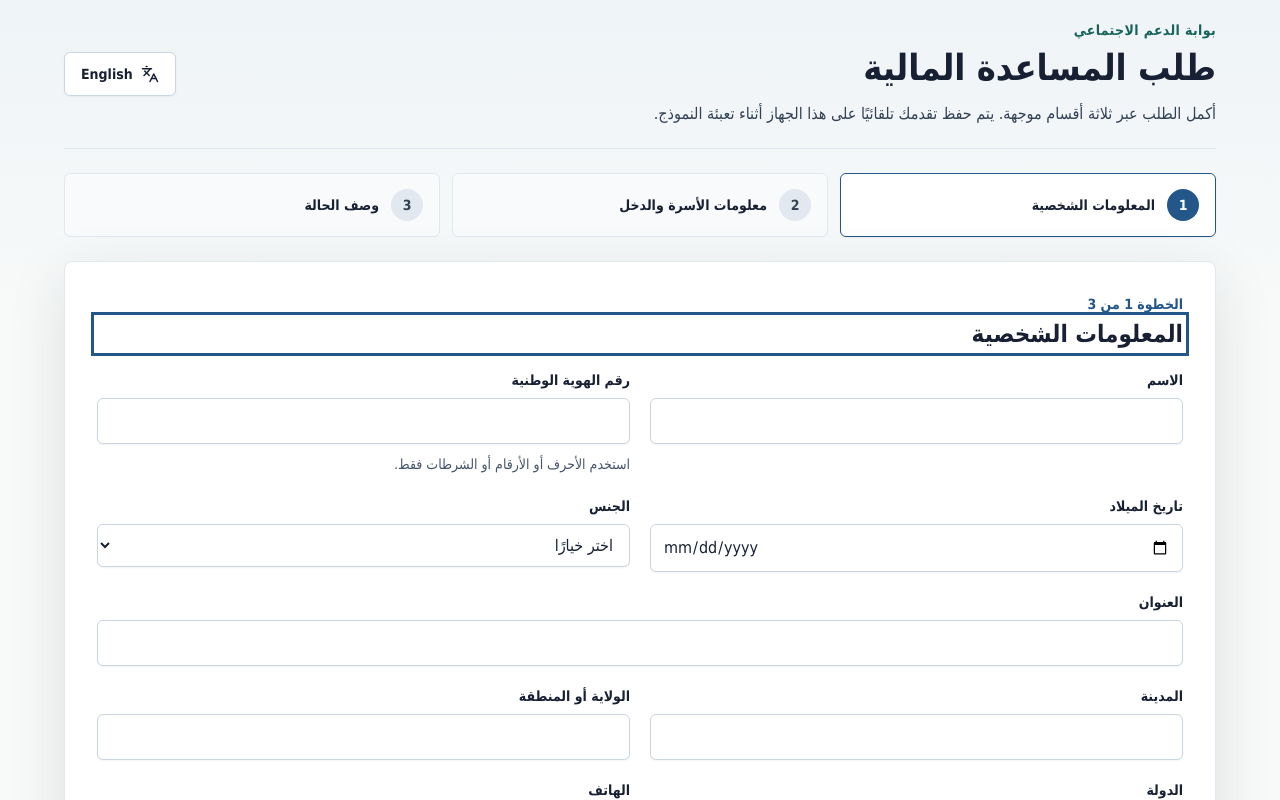
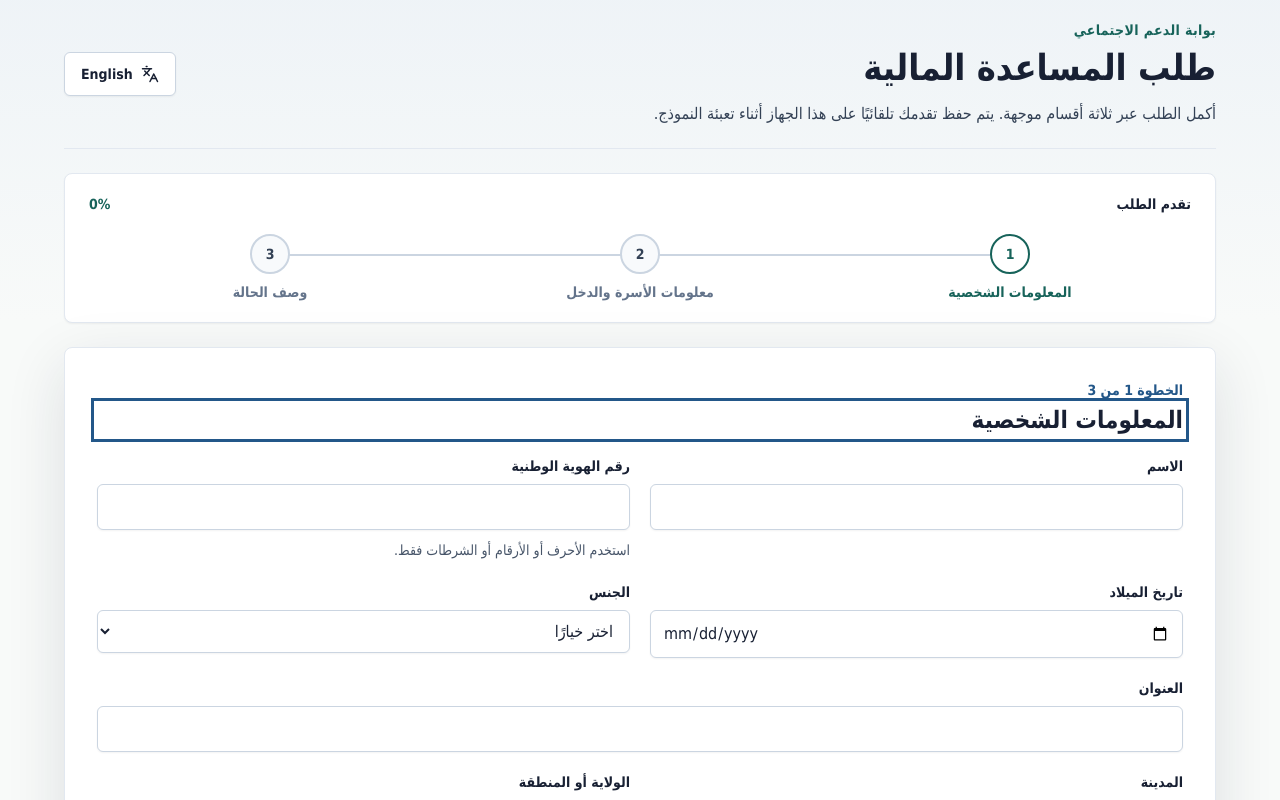
Before and after one commit to SyedAsadAbrar/social-support-app, a Next.js app: page /ar/apply in a window 1280 px wide. Shown: the top 800 px of the page. Built offline with nearby package versions, Linux system fonts and the light colour scheme.

Commit message:
Update wizard progress indicator

```diff
--- a/src/features/application-wizard/components/ProgressStepper.tsx
+++ b/src/features/application-wizard/components/ProgressStepper.tsx
@@ -1,46 +1,75 @@
-"use client";
-
-import {Check} from "lucide-react";
+import {classNames} from "@/lib/classNames";
 
 type ProgressStepperProps = {
   currentStep: number;
   labels: string[];
+  progressLabel: string;
 };
 
-export function ProgressStepper({currentStep, labels}: ProgressStepperProps) {
+export function ProgressStepper({
+  currentStep,
+  labels,
+  progressLabel
+}: ProgressStepperProps) {
+  const stepCount = labels.length;
+  const completedSegments = Math.max(currentStep, 0);
+  const totalSegments = Math.max(stepCount - 1, 1);
+  const progressPercent = Math.round((completedSegments / totalSegments) * 100);
+
   return (
-    <nav aria-label="Application progress">
-      <ol className="grid gap-3 sm:grid-cols-3">
+    <nav
+      aria-label="Application progress"
+      className="rounded-lg border border-slate-200 bg-white px-4 py-5 shadow-sm sm:px-6"
+    >
+      <div className="flex items-center justify-between gap-4">
+        <p className="text-sm font-semibold text-ink">{progressLabel}</p>
+        <p className="text-sm font-bold text-civic">{progressPercent}%</p>
+      </div>
+
+      <ol className="relative mt-5 grid grid-cols-3 gap-2">
+        <span
+          aria-hidden="true"
+          className="absolute left-[16.666%] right-[16.666%] top-5 h-0.5 bg-slate-300"
+        />
+        <span
+          aria-hidden="true"
+          className="absolute left-[16.666%] top-5 h-0.5 bg-civic transition-[width] duration-300 ease-out"
+          style={{width: `${progressPercent * (2 / 3)}%`}}
+        />
         {labels.map((label, index) => {
           const isCurrent = index === currentStep;
           const isComplete = index < currentStep;
 
           return (
-            <li key={label}>
+            <li key={label} className="relative min-w-0">
               <div
                 aria-current={isCurrent ? "step" : undefined}
-                className={[
-                  "flex min-h-16 items-center gap-3 rounded-md border px-4 py-3",
-                  isCurrent
-                    ? "border-action bg-white shadow-sm"
-                    : isComplete
-                      ? "border-civic bg-emerald-50"
-                      : "border-slate-200 bg-slate-50"
-                ].join(" ")}
+                className="grid justify-items-center gap-2 text-center"
               >
                 <span
-                  className={[
-                    "flex h-8 w-8 shrink-0 items-center justify-center rounded-full text-sm font-bold",
-                    isCurrent
-                      ? "bg-action text-white"
-                      : isComplete
-                        ? "bg-civic text-white"
-                        : "bg-slate-200 text-slate-700"
-                  ].join(" ")}
+                  className={classNames(
+                    "z-10 flex h-10 w-10 shrink-0 items-center justify-center rounded-full border-2 text-sm font-bold transition-colors",
+                    isComplete
+                      ? "border-civic bg-civic text-white"
+                      : isCurrent
+                        ? "border-civic bg-white text-civic"
+                        : "border-slate-300 bg-slate-50 text-slate-700"
+                  )}
                 >
-                  {isComplete ? <Check aria-hidden="true" size={18} /> : index + 1}
+                  {index + 1}
                 </span>
-                <span className="text-sm font-semibold text-ink">{label}</span>
+                <span
+                  className={classNames(
+                    "max-w-full truncate text-xs font-semibold uppercase sm:text-sm",
+                    isComplete
+                      ? "text-ink"
+                      : isCurrent
+                        ? "text-civic"
+                        : "text-slate-500"
+                  )}
+                >
+                  {label}
+                </span>
               </div>
             </li>
           );
--- a/src/features/application-wizard/components/WizardShell.tsx
+++ b/src/features/application-wizard/components/WizardShell.tsx
@@ -124,7 +124,11 @@ export function WizardShell({locale}: WizardShellProps) {
           </Link>
         </header>
 
-        <ProgressStepper currentStep={currentStep} labels={stepLabels} />
+        <ProgressStepper
+          currentStep={currentStep}
+          labels={stepLabels}
+          progressLabel={t("common.progress")}
+        />
 
         <FormProvider {...methods}>
           <form
--- /dev/null
+++ b/src/lib/classNames.ts
@@ -0,0 +1,5 @@
+type ClassValue = string | false | null | undefined;
+
+export function classNames(...values: ClassValue[]) {
+  return values.filter(Boolean).join(" ");
+}
```
